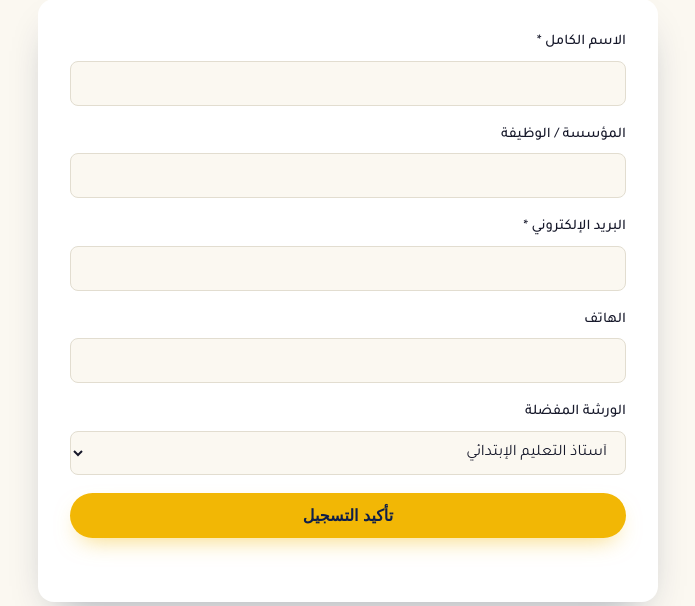
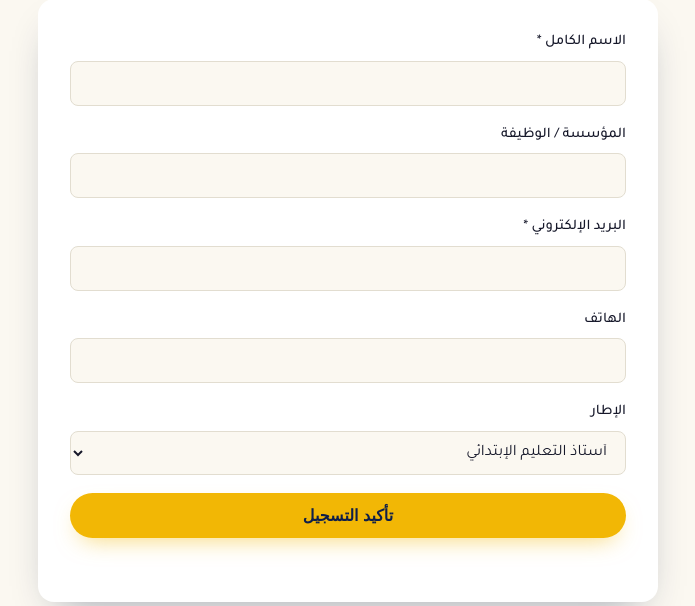
Before and after one commit to haffoutkhalid/journee-etude, a Flask app: page / in a window 1280 px wide. Shown: the part 3610-4216 px from the top of the page, without its empty margins (292-987 px from the left). Run offline with Flask 3, Linux system fonts and the light colour scheme; some web fonts are replaced.

Commit message:
minor update

```diff
--- a/app.py
+++ b/app.py
@@ -18,7 +18,7 @@ ADMIN_PASSWORD = os.environ.get("ADMIN_PASSWORD", "Chadhili2026")
 
 CSV_HEADERS = [
     "التاريخ والوقت", "الاسم الكامل", "المؤسسة/الوظيفة",
-    "البريد الإلكتروني", "الهاتف", "الورشة المختارة",
+    "البريد الإلكتروني", "الهاتف", "الإطار",
 ]
 
 
--- a/templates/index.html
+++ b/templates/index.html
@@ -157,7 +157,7 @@
           <input type="tel" id="phone" name="phone">
         </div>
         <div class="reg-form__row">
-          <label for="workshop">الورشة المفضلة</label>
+          <label for="workshop">الإطار</label>
           <select id="workshop" name="workshop">
             {% for w in workshops %}
             <option value="{{ w }}">{{ w }}</option>
```
